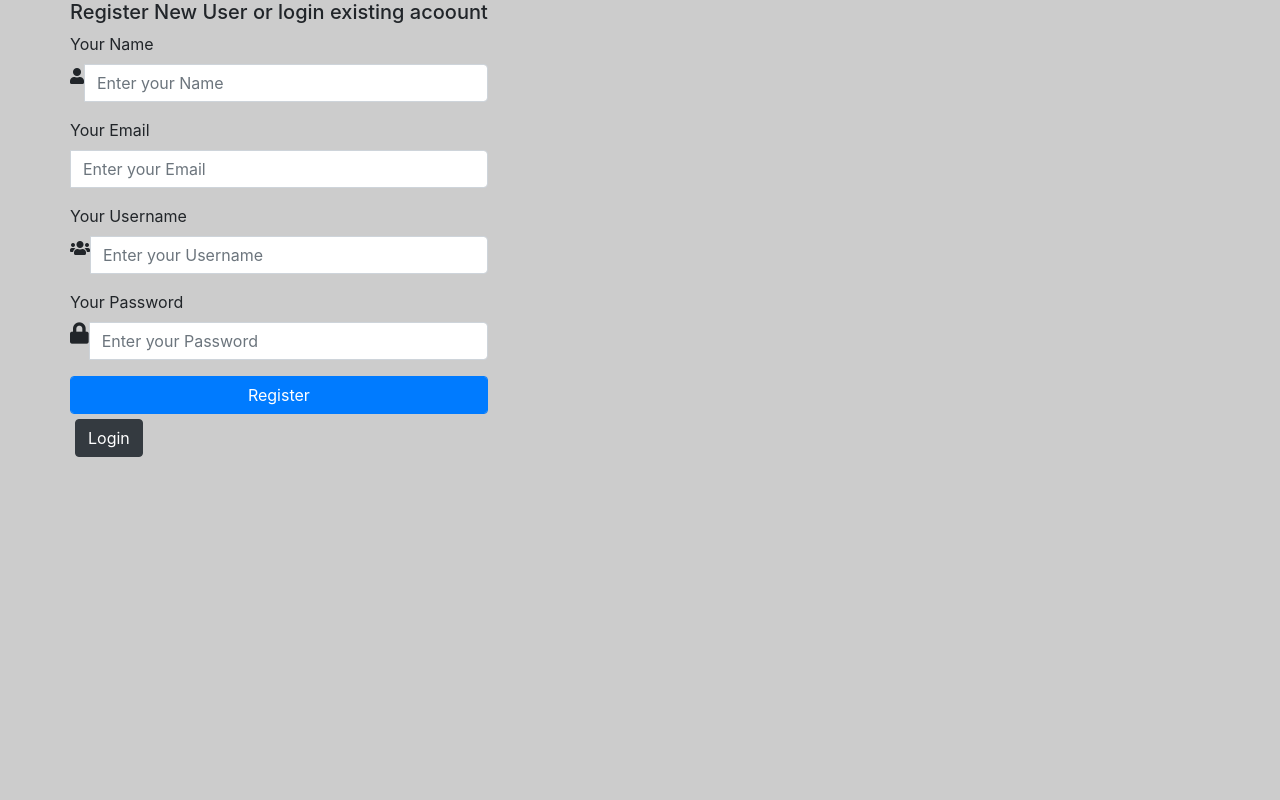
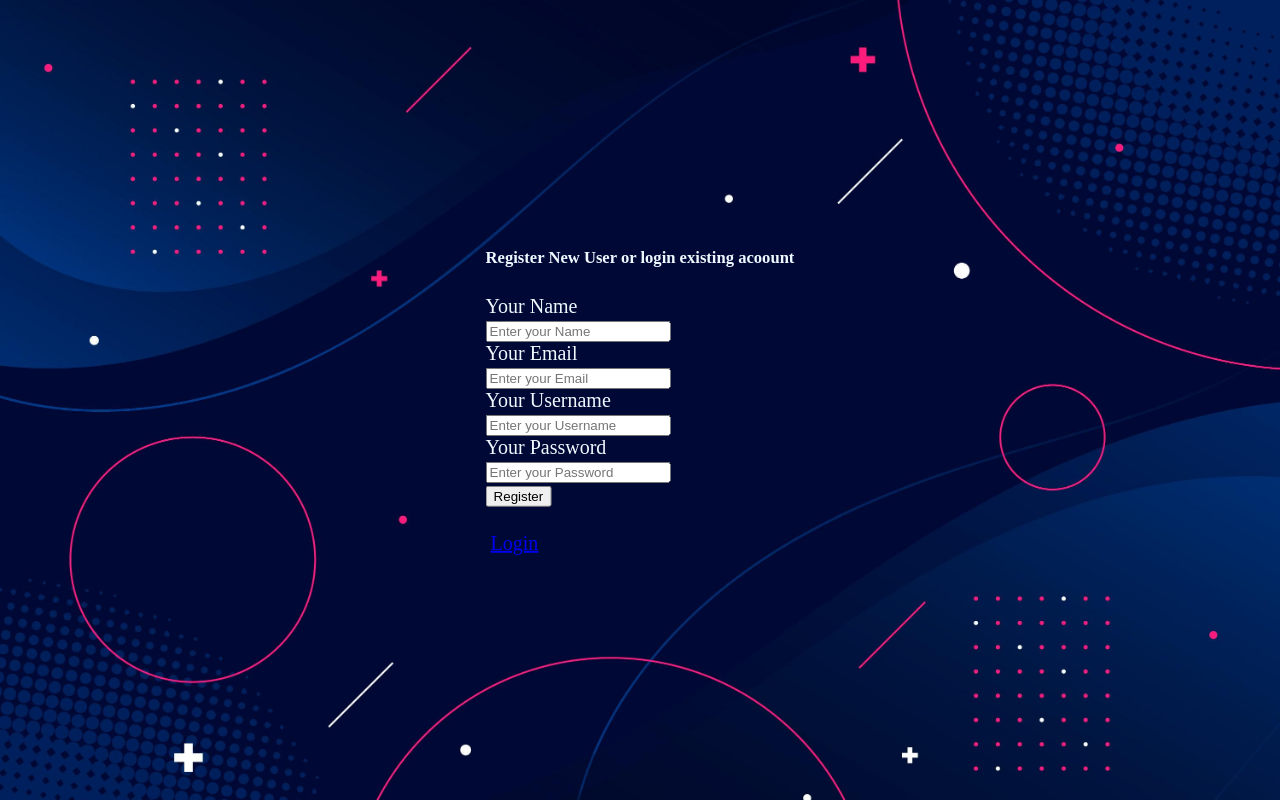
Before and after one commit to Raturcu/First-Flask-App, a Flask app: page /register in a window 1280 px wide. Run offline with Flask 2, Linux system fonts and the light colour scheme; some libraries are stand-ins or nearby versions.

Commit message:
Added some CSS style

```diff
--- a/devapp/static/css/style.css
+++ b/devapp/static/css/style.css
@@ -0,0 +1,19 @@
+body{
+    margin: 0;
+    padding: 0;
+    font-family: montserrat;
+    height: 100vh;
+    overflow: hidden;
+    background: url(/static/images/1.jpg);
+    background-size: cover;
+}
+.container{
+    position: absolute;
+    top: 50%;
+    left: 50%;
+    transform: translate(-50%, -50%);
+    align-items: center;
+    font-size: 20px;
+    color: aliceblue;
+
+}
--- a/devapp/templates/register.html
+++ b/devapp/templates/register.html
@@ -3,15 +3,9 @@
     <head>
         <meta charset="utf-8">
         <title>Register</title>
-        <link rel="stylesheet" href="{{ url_for('static', filename='css/style.css') }}">
-        <link rel="stylesheet" href="https://use.fontawesome.com/releases/v5.7.1/css/all.css">
-            <!--link rel="stylesheet" href="https://kit.fontawesome.com/3baeec92bc.css" crossorigin="anonymous"-->
-  <!-- Google Fonts -->
-        <link href='https://fonts.googleapis.com/css?family=Passion+One' rel='stylesheet' type='text/css'>
-        <link href='https://fonts.googleapis.com/css?family=Oxygen' rel='stylesheet' type='text/css'>
-        <link href="https://maxcdn.bootstrapcdn.com/bootstrap/4.1.1/css/bootstrap.min.css" rel="stylesheet" id="bootstrap-css">
+        <link rel="stylesheet" href="/static/css/style.css">
     </head>
-    <body style="background-color: #ccc;">
+    <body>
         <div class="container">
             <div class="row main">
                 <div class="main-login main center">
@@ -65,7 +59,7 @@
                 </div>
             </div>
         </div>
-        <script src="https://maxcdn.bootstrapcdn.com/bootstrap/4.1.1/js/bootstrap.min.js"></script>
-        <script src="https://cdnjs.cloudflare.com/ajax/libs/jquery/3.2.1/jquery.min.js"></script>
+        <!--script src="https://maxcdn.bootstrapcdn.com/bootstrap/4.1.1/js/bootstrap.min.js"></script>
+        <script src="https://cdnjs.cloudflare.com/ajax/libs/jquery/3.2.1/jquery.min.js"></script-->
     </body>
 </html>
```
Also changed, not shown: devapp/static/images/1.jpg (added).
